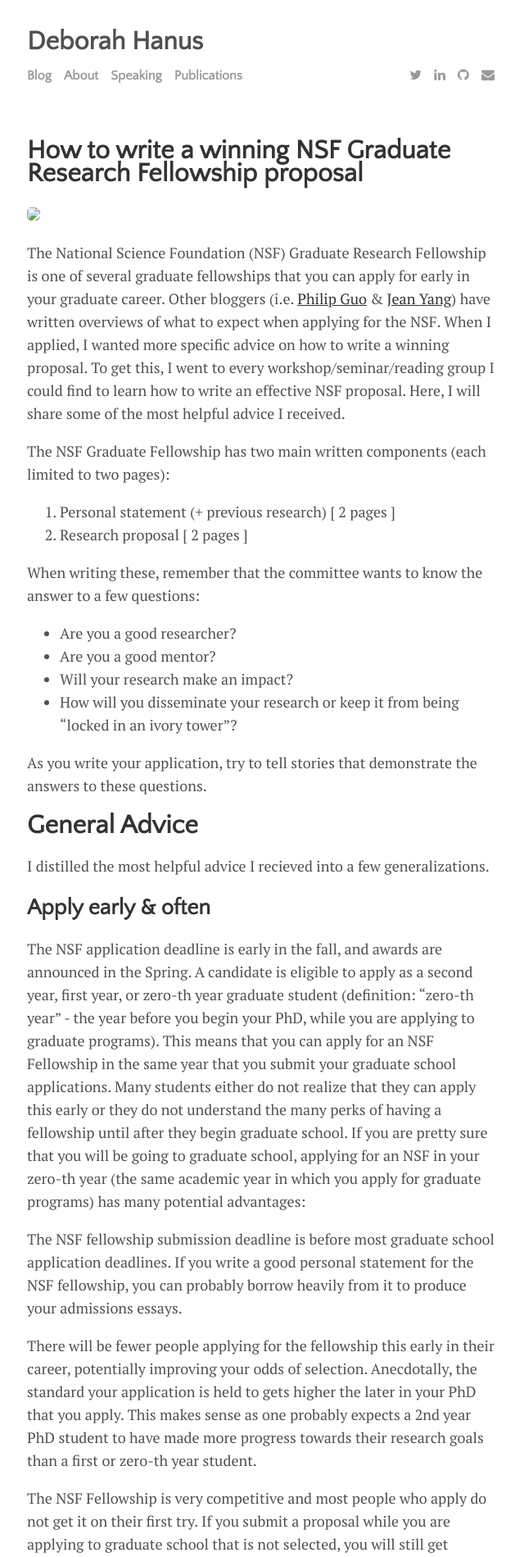
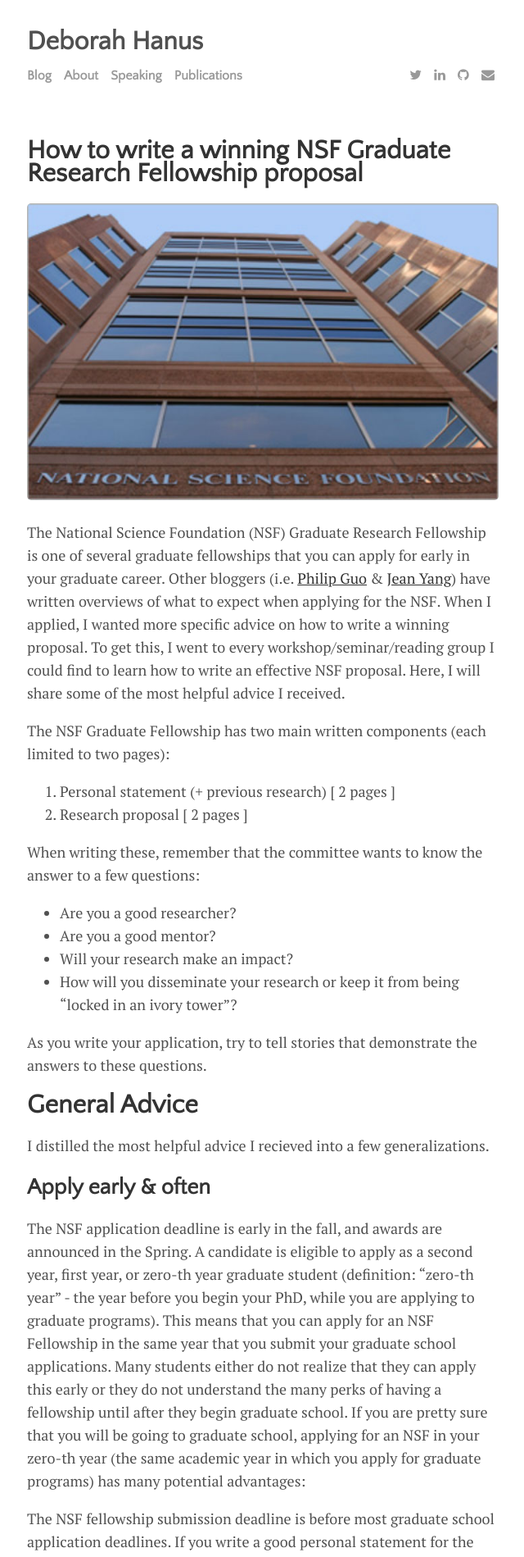
Before and after one commit to dhanus/dhanus.github.io, a Jekyll site: the page built from _posts/2018-01-17-nsfgrfp.markdown, in a window 1280 px wide. Shown: the top 1899 px of the page at 82% size, without its empty margins (319-959 px from the left). Built offline with Jekyll 4.4.1, drawn with Linux system fonts in a browser that asks for light colours; nearby versions of some CDN libraries.

Commit message:
new photo and link in nsf

```diff
--- a/_posts/2018-01-17-nsfgrfp.markdown
+++ b/_posts/2018-01-17-nsfgrfp.markdown
@@ -5,8 +5,8 @@ date:   2018-01-17
 categories: journal
 tags: [gradschool, fellowships, advice]
 image:
-  feature: nsf.jpg
-  teaser: nsf.jpg
+  feature: NSF.jpg
+  teaser: NSF.jpg
   credit: American Institute of Physics
   creditlink: "https://www.aip.org/fyi/national-science-foundation"
 ---
```
Also changed, not shown: images/NSF.jpg (added).
